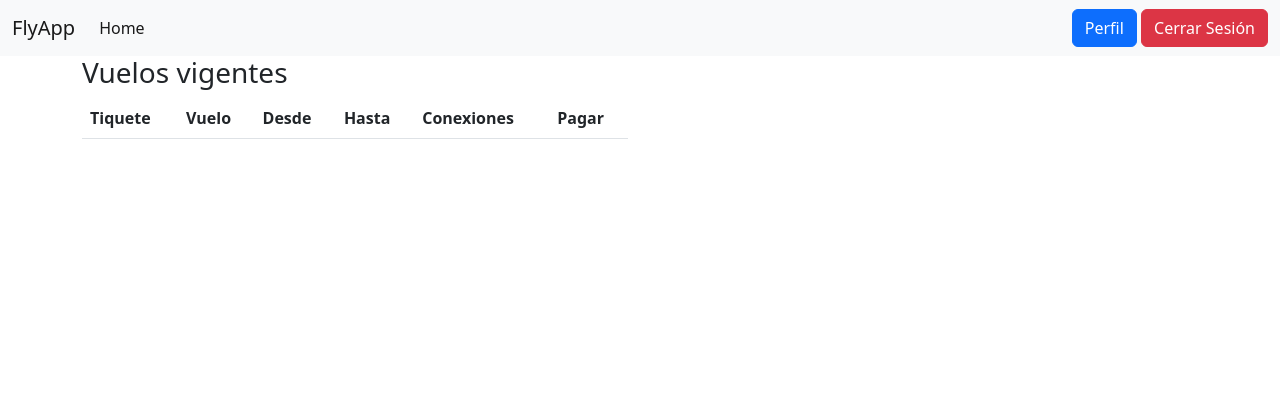
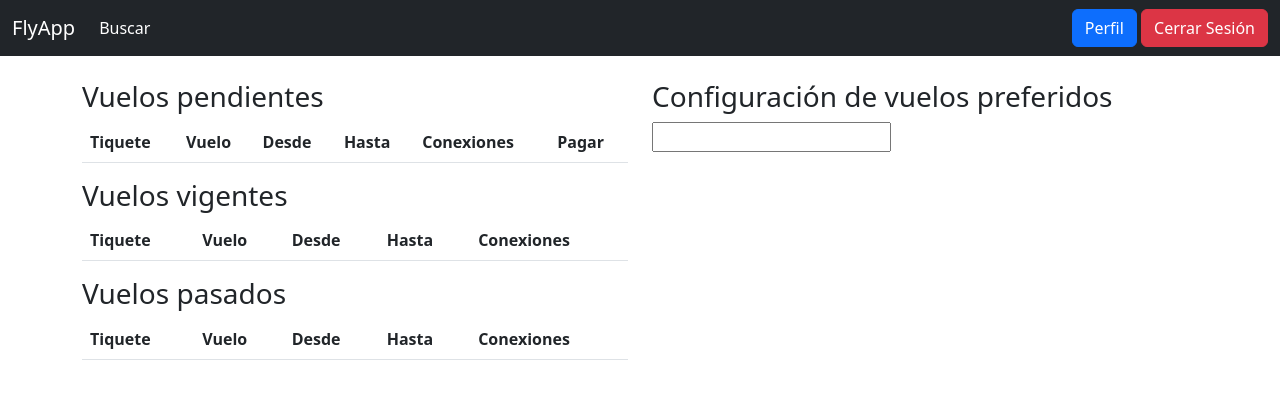
Before and after one commit to santicr/FlyApp, a Django app: page /user/ in a window 1280 px wide. Shown: the top 399 px of the page. Run offline with Django 4.2, Linux system fonts and the light colour scheme; the visitor is signed in with stand-in values (Sample User, id 1); data that the repository does not hold is empty; some libraries are stand-ins or nearby versions.

Commit message:
Search button added, flights history added, current, old and pending tickets.

```diff
--- a/flysite/flysite/settings.py
+++ b/flysite/flysite/settings.py
@@ -128,3 +128,6 @@ STATIC_URL = 'static/'
 # https://docs.djangoproject.com/en/4.1/ref/settings/#default-auto-field
 
 DEFAULT_AUTO_FIELD = 'django.db.models.BigAutoField'
+
+# SESSION_COOKIE_AGE = 240
+SESSION_EXPIRE_AT_BROWSER_CLOSE = True
--- a/flysite/main/templates/main/base.html
+++ b/flysite/main/templates/main/base.html
@@ -18,6 +18,11 @@
                 let bsAlert = new bootstrap.Toast(myAlert);
                 bsAlert.show();
             }
+            const popoverTriggerList = document.querySelectorAll('[data-bs-toggle="popover"]')
+            const popoverList = [...popoverTriggerList].map(popoverTriggerEl => new bootstrap.Popover(popoverTriggerEl))
+            const popover = new bootstrap.Popover('.popover-dismiss', {
+                trigger: 'focus'
+            })
         </script>
     </body>
 </html>
--- a/flysite/main/templates/main/includes/navbar.html
+++ b/flysite/main/templates/main/includes/navbar.html
@@ -1,4 +1,4 @@
-<nav class="navbar navbar-expand-lg bg-light">
+<nav class="navbar navbar-dark navbar-expand-lg bg-dark">
     <div class="container-fluid">
         <button class="navbar-toggler" type="button" data-bs-toggle="collapse" data-bs-target="#navbarTogglerDemo01" aria-controls="navbarTogglerDemo01" aria-expanded="false" aria-label="Toggle navigation">
             <span class="navbar-toggler-icon"></span>
@@ -7,7 +7,9 @@
             <a class="navbar-brand" href="{% url 'index' %}">FlyApp</a>
             <ul class="navbar-nav me-auto mb-2 mb-lg-0">
                 <li class="nav-item">
-                    <a class="nav-link active" aria-current="page" href="#">Home</a>
+                    <a tabindex="0" class="nav-link active" role="button" data-bs-toggle="popover" data-bs-trigger="focus" data-bs-title="Dismissible popover" data-bs-content="And here's some amazing content. It's very engaging. Right? asdiasdasdiasdisada">
+                        Buscar
+                    </a>
                 </li>
             </ul>
             {% if not user.is_authenticated %}
@@ -26,3 +28,5 @@
         </div>
     </div>
 </nav>
+&nbsp;
+&nbsp;
--- a/flysite/main/templates/main/index.html
+++ b/flysite/main/templates/main/index.html
@@ -12,8 +12,8 @@ Index
                 <div class="card">
                     <h5 class="card-header">{{ flight.airline }}</h5>
                     <div class="card-body">
-                        <h5 class="card-title">Desde {{ flight.source }}</h5>
-                        <h5 class="card-title">Hasta {{ flight.destination }}</h5>
+                        <h5 class="card-title">Desde {{ flight.source }} a las {{ flight.departure_time }} horas</h5>
+                        <h5 class="card-title">Hasta {{ flight.destination }} a las {{ flight.arrival_time }} horas</h5>
                         <h5 class="card-title">Costo {{ flight.cost }} por persona</h5>
                         {% if flight.number_of_connections %}
                             <p>
--- a/flysite/user_profile/templates/user_profile/profile.html
+++ b/flysite/user_profile/templates/user_profile/profile.html
@@ -9,7 +9,7 @@ Perfil
     <div class="row">
         <div class="col-6">
             <table class="table">
-            <h3>Vuelos vigentes</h3>
+            <h3>Vuelos pendientes</h3>
             <thead>
                 <tr>
                     <th scope="col">Tiquete</th>
@@ -20,8 +20,8 @@ Perfil
                     <th scope="col">Pagar</th>
                 </tr>
             </thead>
+            <tbody class="table-group-divider">
                 {% for ticket in pending_tickets %}
-                <tbody class="table-group-divider">
                     <tr>
                         <td>{{ ticket.id }}</td>
                         <td>{{ ticket.flight.id }}</td>
@@ -30,13 +30,19 @@ Perfil
                         <td>{{ ticket.flight.number_of_connections }}</td>
                         <td>
                             <form action="{% url 'pay_ticket' ticket_id=ticket.id %}" method="POST">
+                                {% csrf_token %}
                                 <button type="submit" class="btn btn-danger btn-sm">Pagar</button>
                             </form>
                         </td>
                     </tr>
+                {% endfor %}
             </tbody>
-            {% endfor %}
             </table>
+        </div>
+        <!-- Falta la configuración de los vuelos preferidos por usuario -->
+        <div class="col-6">
+            <h3>Configuración de vuelos preferidos</h3>
+            <input class="" />
         </div>
     </div>
 </div>
@@ -44,7 +50,6 @@ Perfil
 <div class="container">
     <div class="row">
         <div class="col-6">
-            {% for ticket in paid_tickets %}
             <h3>Vuelos vigentes</h3>
                 <table class="table">
                     <thead>
@@ -57,6 +62,7 @@ Perfil
                         </tr>
                     </thead>
                     <tbody class="table-group-divider">
+                        {% for ticket in paid_tickets %}
                             <tr>
                                 <td>{{ ticket.id }}</td>
                                 <td>{{ ticket.flight.id }}</td>
@@ -64,9 +70,9 @@ Perfil
                                 <td>{{ ticket.flight.destination }}</td>
                                 <td>{{ ticket.flight.number_of_connections }}</td>
                             </tr>
+                        {% endfor %}
                     </tbody>
                 </table>
-            {% endfor %}
         </div>
     </div>
 </div>
@@ -74,7 +80,6 @@ Perfil
 <div class="container">
     <div class="row">
         <div class="col-6">
-            {% for ticket in old_tickets %}
             <h3>Vuelos pasados</h3>
                 <table class="table">
                     <thead>
@@ -87,6 +92,7 @@ Perfil
                         </tr>
                     </thead>
                     <tbody class="table-group-divider">
+                        {% for ticket in old_tickets %}
                             <tr>
                                 <td>{{ ticket.id }}</td>
                                 <td>{{ ticket.flight.id }}</td>
@@ -94,9 +100,9 @@ Perfil
                                 <td>{{ ticket.flight.destination }}</td>
                                 <td>{{ ticket.flight.number_of_connections }}</td>
                             </tr>
+                        {% endfor %}
                     </tbody>
                 </table>
-            {% endfor %}
         </div>
     </div>
 </div>
--- a/flysite/user_profile/views.py
+++ b/flysite/user_profile/views.py
@@ -3,6 +3,7 @@ from .forms import NewUserCreationForm, NewAuthenticationForm
 from django.contrib.auth import login, logout, authenticate
 from django.contrib import messages as m
 from ticket.models import Ticket
+from flight.models import Flight
 from datetime import datetime, date
 
 # Create your views here.
@@ -52,13 +53,26 @@ def register(req):
         return render(req, 'user_profile/register.html', {'register': 1, 'form': form})
     return redirect('index')
 
-def profile(req):
+def comp_lt(ticket: Ticket):
+    time = ticket.flight.departure_time
+    ticket_time_compare = (date(int(time.year), int(time.month), int(time.day)))
     time_now = datetime.now()
     time_compare = date(int(time_now.year), int(time_now.month), int(time_now.day))
-    old_tickets = Ticket.objects.filter(user_profile = req.user).filter(created__lte = time_compare)
-    pending_tickets = Ticket.objects.filter(user_profile = req.user).filter(paid = False)
-    print(pending_tickets)
-    paid_tickets = Ticket.objects.filter(user_profile = req.user).filter(paid = True)
-    return render(req, 'user_profile/profile.html',{
-        'pending_tickets': pending_tickets, 'paid_tickets': paid_tickets, 'old_tickets': old_tickets
-    })
+    return ticket_time_compare < time_compare
+
+def comp_gte(ticket: Ticket):
+    time = ticket.flight.departure_time
+    ticket_time_compare = (date(int(time.year), int(time.month), int(time.day)))
+    time_now = datetime.now()
+    time_compare = date(int(time_now.year), int(time_now.month), int(time_now.day))
+    return ticket_time_compare >= time_compare
+
+def profile(req):
+    if req.user.is_authenticated:
+        old_tickets = list(filter(comp_lt, Ticket.objects.filter(user_profile = req.user)))
+        pending_tickets = Ticket.objects.filter(user_profile = req.user).filter(paid = False)
+        paid_tickets = list(filter(comp_gte, Ticket.objects.filter(user_profile = req.user).filter(paid = True)))
+        return render(req, 'user_profile/profile.html',{
+            'pending_tickets': pending_tickets, 'paid_tickets': paid_tickets, 'old_tickets': old_tickets
+        })
+    return redirect('index')
```
Also changed, not shown: 1 other file. Lines whose indentation alone changed are shown as unchanged.
